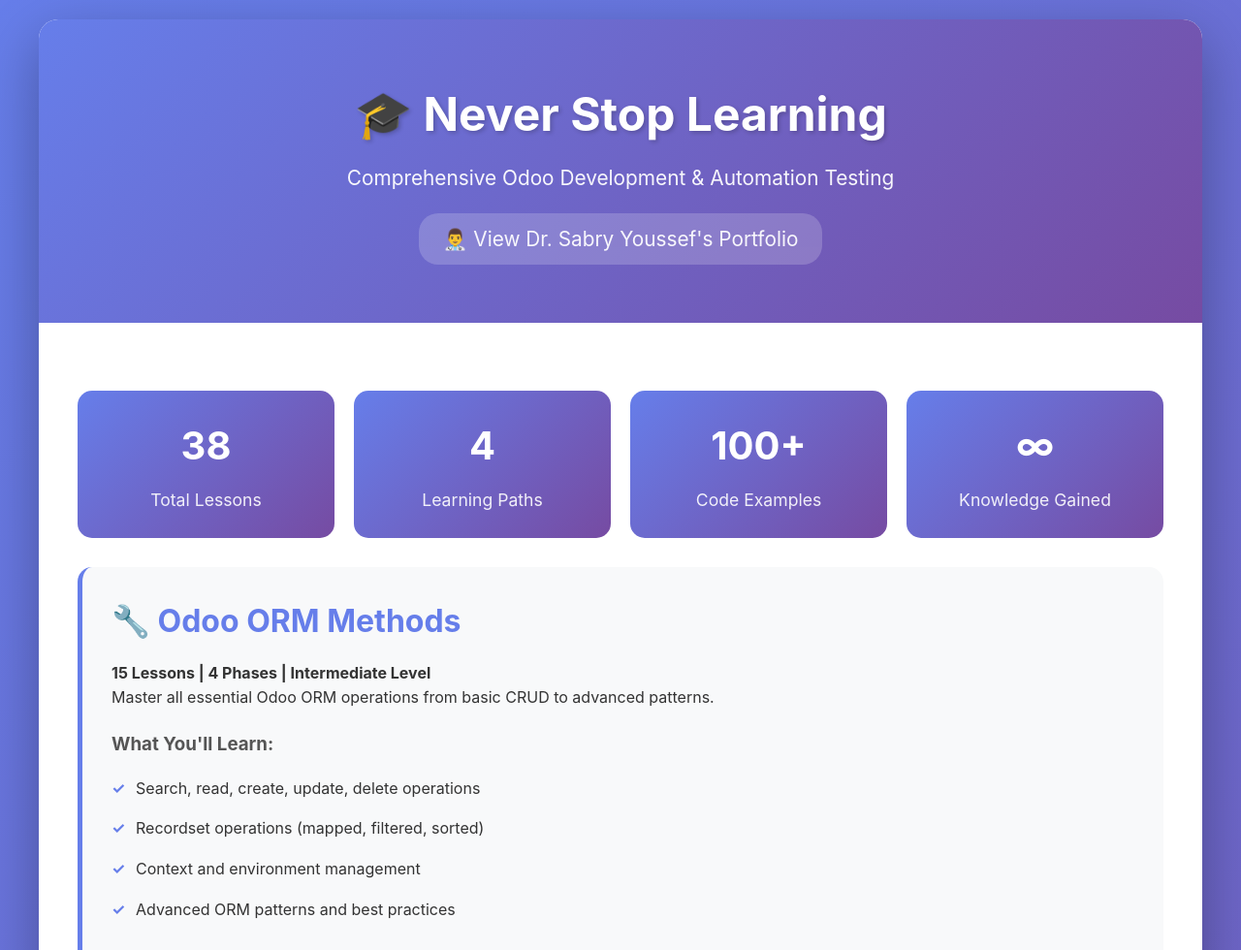
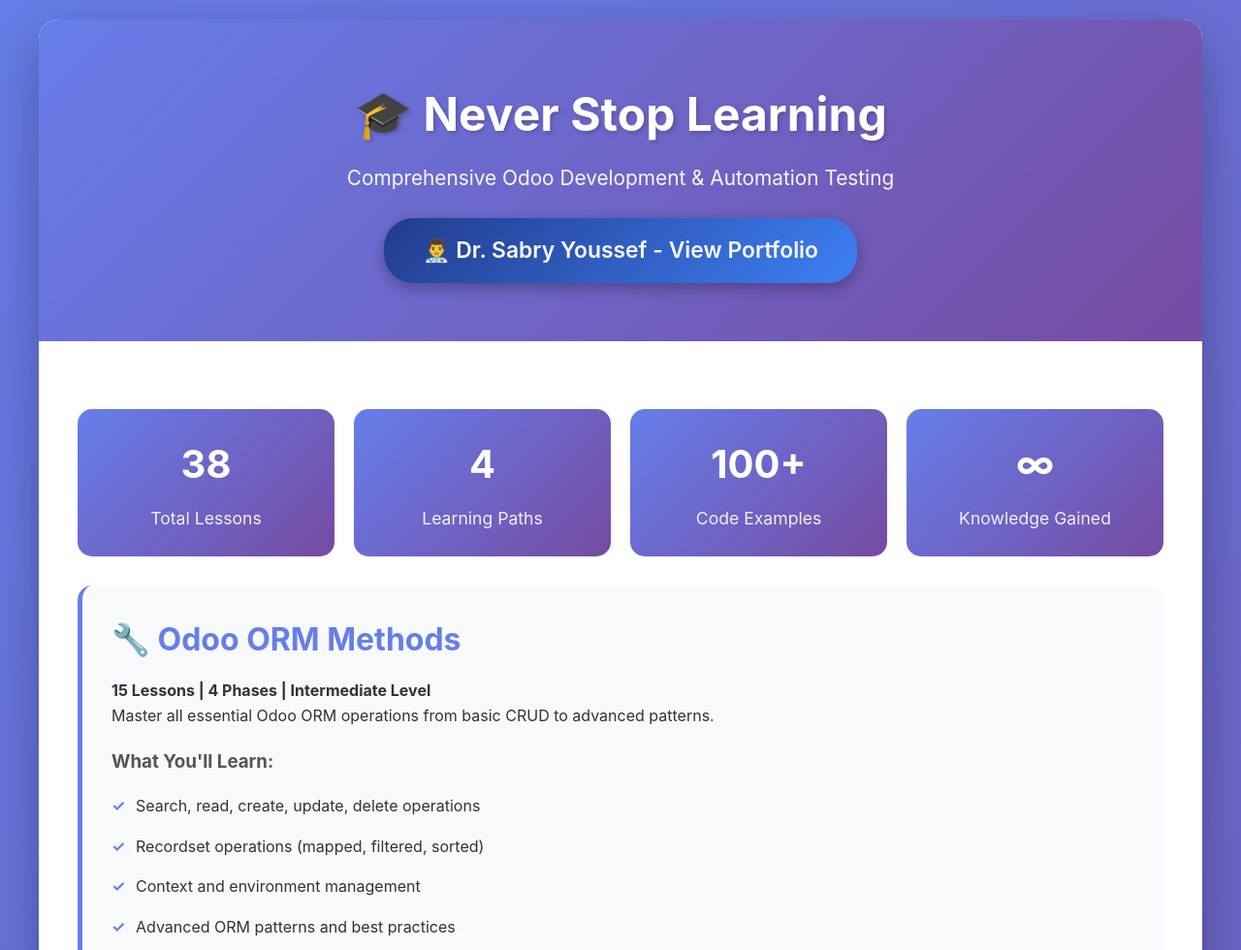
Before and after one commit to sabryyoussef/never_stop_learning, a plain HTML site: page index.html in a window 1280 px wide. Shown: the top 980 px of the page at 97% size. Drawn offline with Linux system fonts and the light colour scheme.

Commit message:
Add prominent portfolio button with Dr. Sabry Youssef name
- Added large button in header with name
- Added portfolio button in Get Started section
- Blue gradient styling with hover effects
- Name prominently displayed on both buttons

```diff
--- a/index.html
+++ b/index.html
@@ -184,9 +184,9 @@
         <header>
             <h1>🎓 Never Stop Learning</h1>
             <p>Comprehensive Odoo Development & Automation Testing</p>
-            <p style="margin-top: 20px;">
-                <a href="portfolio.html" style="color: white; text-decoration: none; background: rgba(255,255,255,0.2); padding: 10px 25px; border-radius: 20px; display: inline-block; transition: all 0.3s;">
-                    👨‍⚕️ View Dr. Sabry Youssef's Portfolio
+            <p style="margin-top: 25px;">
+                <a href="portfolio.html" style="color: white; text-decoration: none; background: linear-gradient(135deg, #1e3a8a 0%, #3b82f6 100%); padding: 15px 40px; border-radius: 30px; display: inline-block; transition: all 0.3s; font-weight: 600; font-size: 1.1em; box-shadow: 0 5px 15px rgba(0,0,0,0.3);" onmouseover="this.style.transform='translateY(-3px)'; this.style.boxShadow='0 8px 20px rgba(0,0,0,0.4)'" onmouseout="this.style.transform='translateY(0)'; this.style.boxShadow='0 5px 15px rgba(0,0,0,0.3)'">
+                    👨‍⚕️ Dr. Sabry Youssef - View Portfolio
                 </a>
             </p>
         </header>
@@ -319,7 +319,10 @@
 
             <div style="text-align: center; margin: 40px 0;">
                 <h2 style="color: #667eea; margin-bottom: 20px;">🚀 Get Started</h2>
-                <a href="https://github.com/sabryyoussef/never_stop_learning" class="btn" style="font-size: 1.2em; padding: 15px 40px;">
+                <a href="portfolio.html" class="btn" style="font-size: 1.2em; padding: 15px 40px; margin-right: 15px;">
+                    👨‍⚕️ Dr. Sabry Youssef Portfolio
+                </a>
+                <a href="https://github.com/sabryyoussef/never_stop_learning" class="btn" style="font-size: 1.2em; padding: 15px 40px; background: #6c757d;">
                     View on GitHub
                 </a>
             </div>
```
